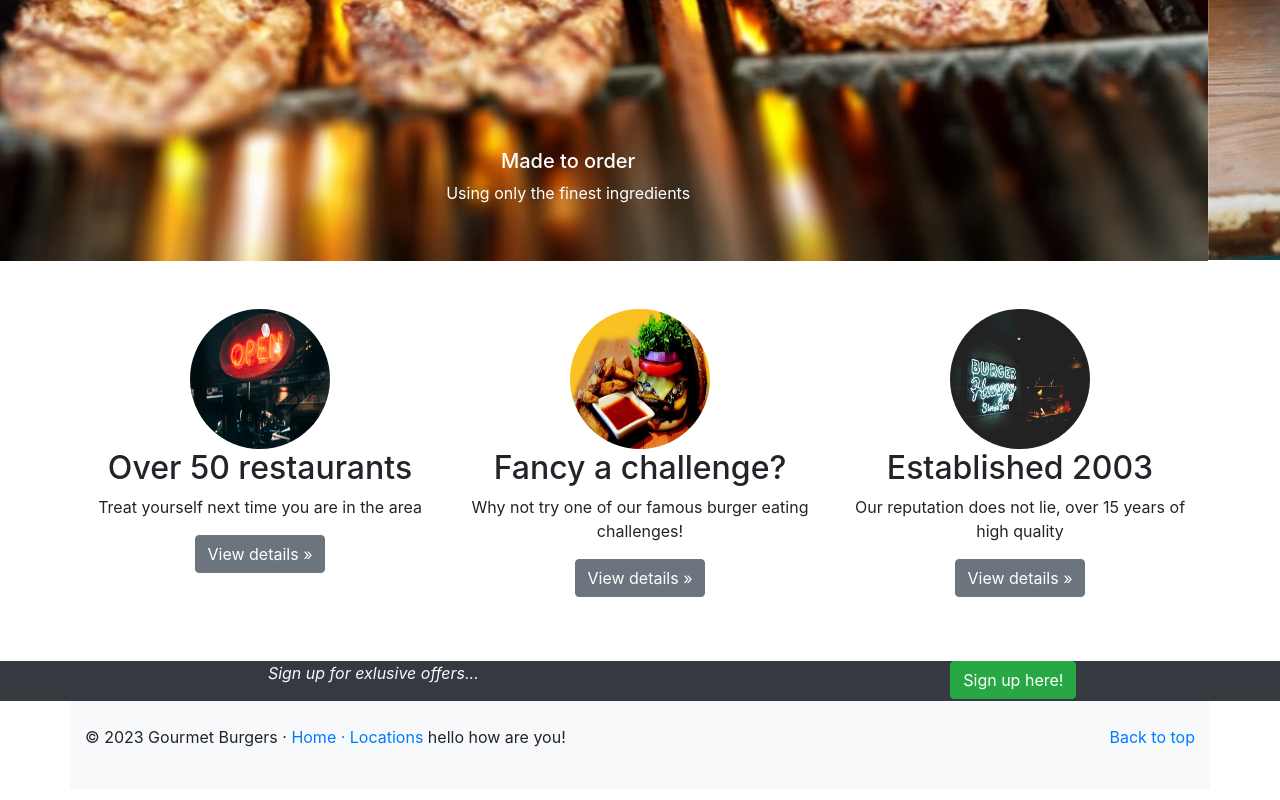
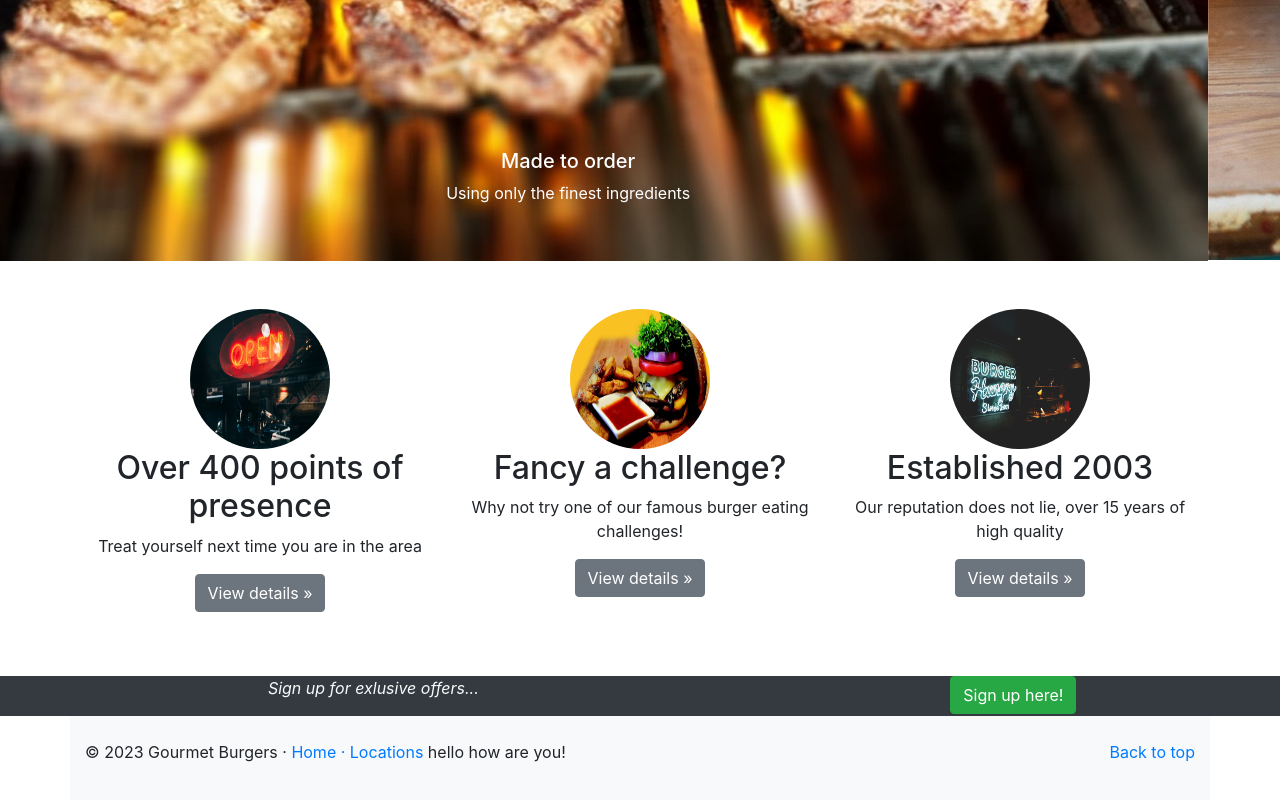
Before and after one commit to Elk-dev/gourmet-burgers, a plain HTML site: page index.html in a window 1280 px wide. Shown: the part 459-1259 px from the top of the page. Drawn offline with nearby package versions, Linux system fonts and the light colour scheme.

Commit message:
over 400 points of presence

```diff
--- a/index.html
+++ b/index.html
@@ -69,7 +69,7 @@
         <div class="row">
             <div class="col-md-4">
                 <img class="rounded-circle" src="images/open.jpg" alt="restaurants image">
-                <h2>Over 50 restaurants</h2>
+                <h2>Over 400 points of presence</h2>
                 <p>Treat yourself next time you are in the area</p>
                 <p><a class="btn btn-secondary" href="" role="button">View details &raquo;</a></p>
             </div>
```
